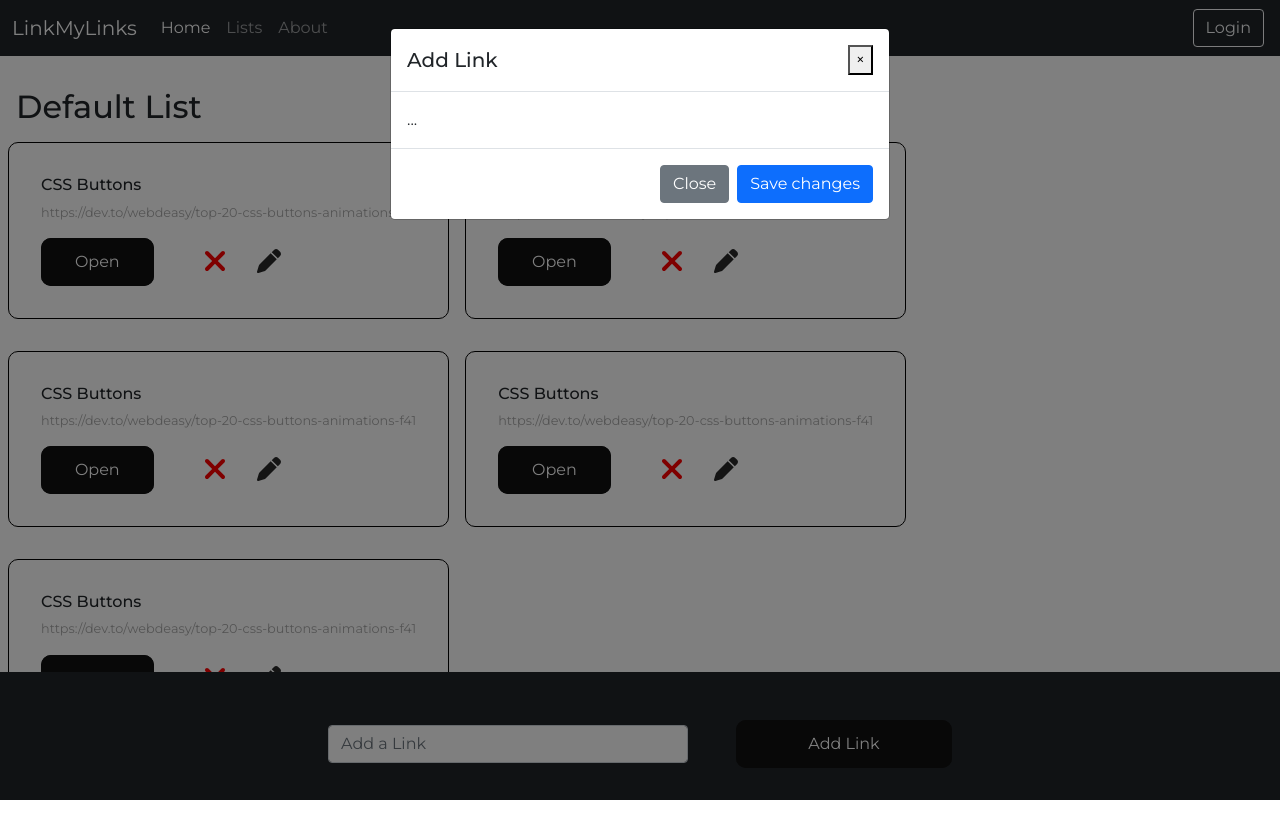
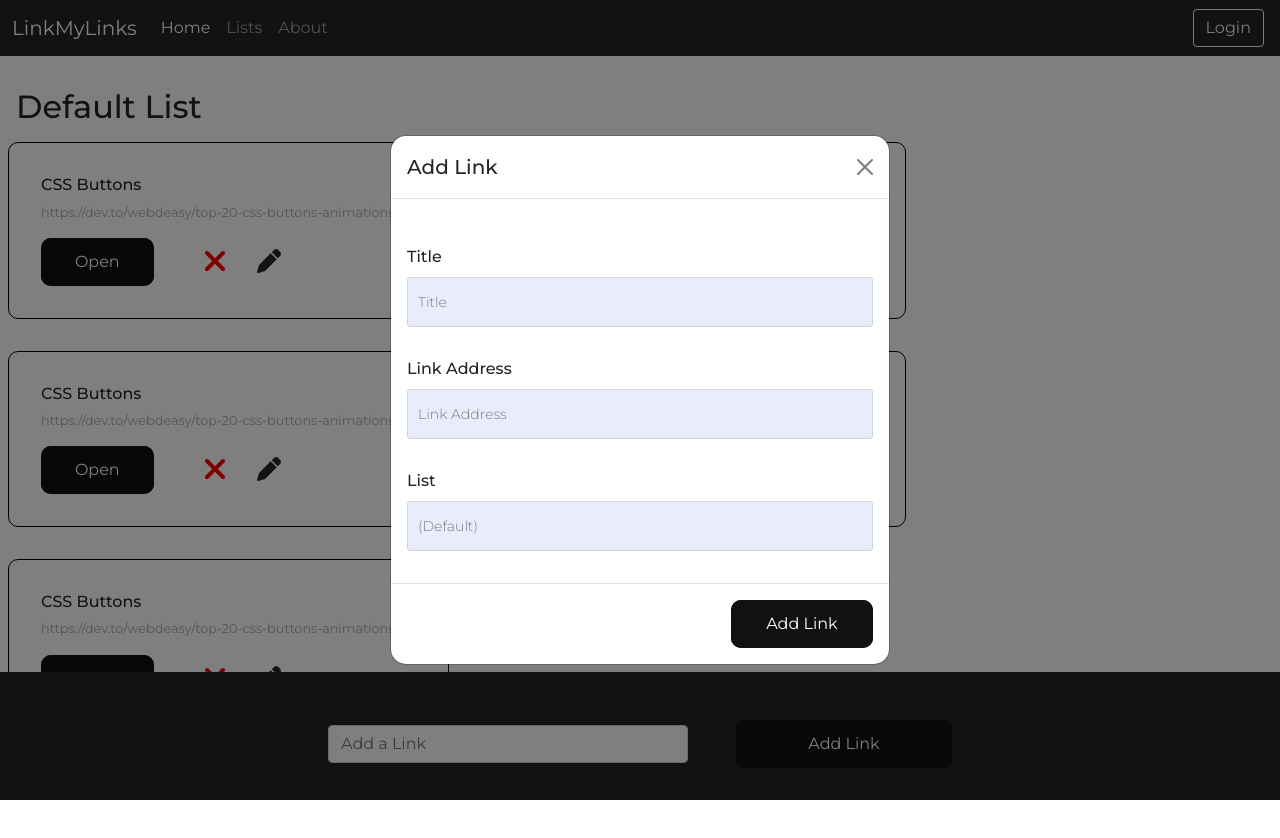
Before and after one commit to whysosaket/LinkMyLinks, a React (Create React App) app in the folder client/: page / in a window 1280 px wide. Both pictures are taken after a click on the element "Add Link". Shown: the top 838 px of the page. Built offline with nearby package versions, Linux system fonts and the light colour scheme; the HTML template or start-up script is replaced by a standard one.

Commit message:
Added Basic Modal

```diff
--- a/client/src/components/AddLink/AddLink.js
+++ b/client/src/components/AddLink/AddLink.js
@@ -2,12 +2,12 @@ import React, { useRef } from "react";
 import Button from "../Button/Button";
 import ButtonRound from "../ButtonRound/ButtonRound";
 import "./AddLink.css";
+import "./Modal.css";
 
 const AddLink = () => {
   const openModal = useRef(null);
 
   const handleClick = () => {
-    console.log("Clicked");
     openModal.current.click();
   };
   return (
@@ -30,33 +30,51 @@ const AddLink = () => {
         aria-labelledby="addlinkmodalLabel"
         aria-hidden="true"
       >
-        <div className="modal-dialog" role="document">
+        <div className="modal-dialog modal-dialog-centered" role="document">
           <div className="modal-content">
             <div className="modal-header">
               <h5 className="modal-title" id="addlinkmodalLabel">
                 Add Link
               </h5>
               <button
-                type="button"
-                className="close"
+                className="btn-close"
                 data-bs-dismiss="modal"
                 aria-label="Close"
-              >
-                <span aria-hidden="true">&times;</span>
-              </button>
+              ></button>
             </div>
-            <div className="modal-body">...</div>
+            <div className="modal-body">
+              <form>
+                <div className="mb-3">
+                  <label htmlFor="linktitle" className="form-label">
+                    Title
+                  </label>
+                  <input type="text" className="form-control" id="linktitle" placeholder="Title" autocomplete="off"/>
+                </div>
+
+                <div className="mb-3">
+                  <label htmlFor="linkaddress" className="form-label">
+                    Link Address
+                  </label>
+                  <input
+                    type="text"
+                    className="form-control"
+                    id="linkaddress"
+                    placeholder="Link Address"
+                    autocomplete="off"
+                  />
+                </div>
+
+                <div className="mb-3">
+                  <label htmlFor="listname" className="form-label">
+                    List
+                  </label>
+                  <input type="text" className="form-control" id="listname" placeholder="(Default)" autocomplete="off"/>
+                </div>
+              </form>
+            </div>
+
             <div className="modal-footer">
-              <button
-                type="button"
-                className="btn btn-secondary"
-                data-bs-dismiss="modal"
-              >
-                Close
-              </button>
-              <button type="button" className="btn btn-primary">
-                Save changes
-              </button>
+              <Button text="Add Link" />
             </div>
           </div>
         </div>
--- /dev/null
+++ b/client/src/components/AddLink/Modal.css
@@ -0,0 +1,40 @@
+.modal .modal-content{
+    border-radius: 16px;
+}
+
+.modal-content label{
+    display: block;
+    margin-top: 30px;
+    font-size: 16px;
+    font-weight: 500;
+    min-width: 100%;
+}
+
+.modal-content input{
+    display: block;
+    height: 50px;
+    width: 100%;
+    background-color: rgb(233, 237, 251);
+    border-radius: 3px;
+    padding: 0 10px;
+    margin-top: 8px;
+    font-size: 14px;
+    font-weight: 300;
+}
+
+.modal-content .form-control{
+    margin: 0;
+}
+
+.modal-content ::placeholder{
+    color: #7b7b7b;
+}
+
+@media (max-aspect-ratio: 11/10) {
+
+    .modal .modal-content{
+        text-align: left;
+        max-width: 90%;
+        margin: auto;
+    }
+}
--- a/client/src/components/Login/Login.js
+++ b/client/src/components/Login/Login.js
@@ -11,10 +11,10 @@ const Login = () => {
           <form>
             <h3>Login Here</h3>
 
-            <label for="username">Username</label>
+            <label htmlFor="username">Username</label>
             <input type="text" placeholder="Email or Phone" id="username" />
 
-            <label for="password">Password</label>
+            <label htmlFor="password">Password</label>
             <input type="password" placeholder="Password" id="password" />
 
             <div className="center-item">
```
